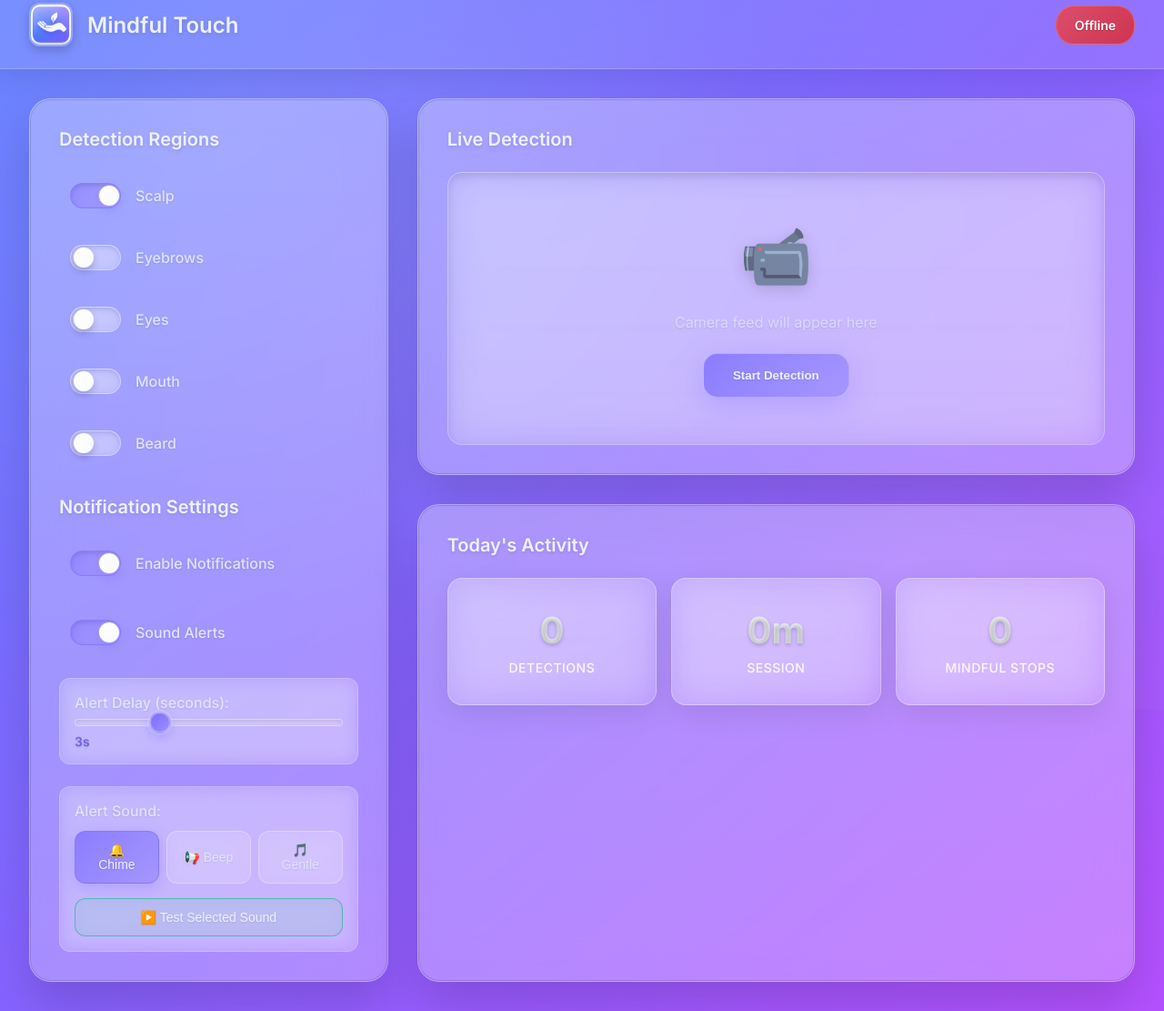
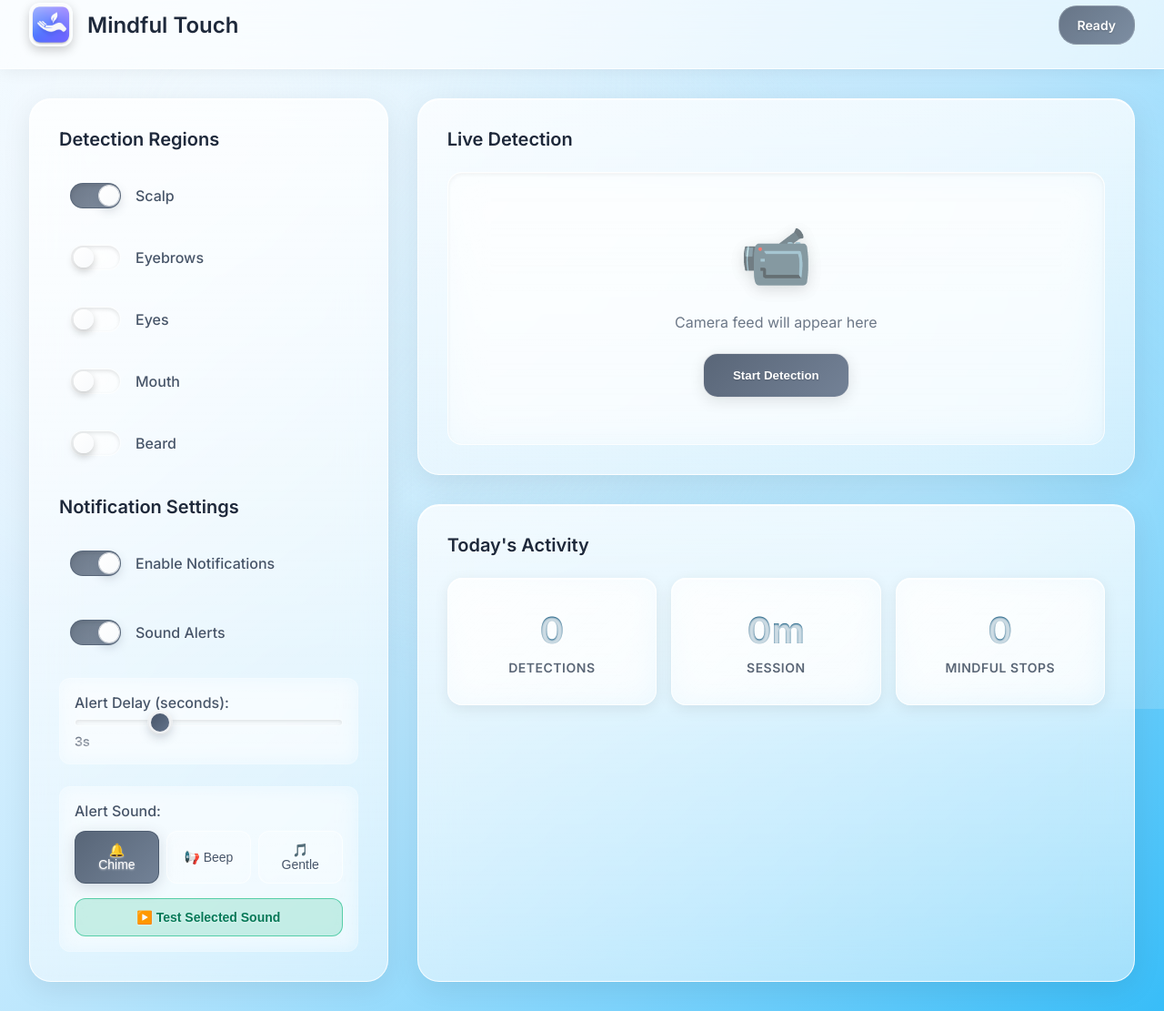
Before and after one commit to maniatisni/mindful-touch, a website: page frontend/ui/index.html in a window 1280 px wide. Shown: the part 21-1132 px from the top of the page at 91% size. Drawn offline with Linux system fonts and the light colour scheme.

Commit message:
fix: improve color scheme and UI

```diff
--- a/frontend/ui/index.html
+++ b/frontend/ui/index.html
@@ -19,7 +19,7 @@
                 <h1>Mindful Touch</h1>
             </div>
             <div class="status">
-                <span id="connection-status" class="status-indicator offline">Offline</span>
+                <span id="connection-status" class="status-indicator offline">Ready</span>
             </div>
         </header>
 
--- a/frontend/ui/main.js
+++ b/frontend/ui/main.js
@@ -414,10 +414,10 @@ class MindfulTouchApp {
     updateConnectionStatus(isConnected) {
         const statusElement = document.getElementById('connection-status');
         if (isConnected) {
-            statusElement.textContent = 'Connected';
+            statusElement.textContent = 'Active';
             statusElement.className = 'status-indicator online';
         } else {
-            statusElement.textContent = 'Offline';
+            statusElement.textContent = 'Ready';
             statusElement.className = 'status-indicator offline';
         }
     }
--- a/frontend/ui/style.css
+++ b/frontend/ui/style.css
@@ -8,41 +8,41 @@
 
 body {
     font-family: 'Inter', -apple-system, BlinkMacSystemFont, 'Segoe UI', Roboto, sans-serif;
-    background: linear-gradient(to bottom right, #5f7eff 0%, #8663ff 50%, #b550ff 100%);
-    color: #eef1ff;
+    background: linear-gradient(135deg, #f0f9ff 0%, #e0f2fe 25%, #bae6fd 50%, #7dd3fc 75%, #38bdf8 100%);
+    color: #1e293b;
     min-height: 100vh;
     overflow-x: hidden;
 }
 
 /* Glass utility classes */
 .glass-card {
-    background: rgba(255, 255, 255, 0.25);
-    background-image: linear-gradient(180deg, rgba(255, 255, 255, 0.08), rgba(255, 255, 255, 0.03));
-    backdrop-filter: blur(20px);
-    -webkit-backdrop-filter: blur(20px);
-    border: 1px solid rgba(255, 255, 255, 0.20);
+    background: rgba(255, 255, 255, 0.4);
+    background-image: linear-gradient(180deg, rgba(255, 255, 255, 0.6), rgba(255, 255, 255, 0.2));
+    backdrop-filter: blur(24px);
+    -webkit-backdrop-filter: blur(24px);
+    border: 1px solid rgba(255, 255, 255, 0.8);
     border-radius: 24px;
-    box-shadow: 0 25px 50px rgba(0, 0, 0, 0.15), inset 0 0 0 1px rgba(0, 0, 0, 0.15);
+    box-shadow: 0 8px 32px rgba(0, 0, 0, 0.08), inset 0 1px 0 rgba(255, 255, 255, 0.9);
 }
 
 .glass-btn {
-    background: rgba(123, 109, 255, 0.2);
+    background: rgba(71, 85, 105, 0.15);
     backdrop-filter: blur(20px);
     -webkit-backdrop-filter: blur(20px);
-    border: 1px solid rgba(255, 255, 255, 0.2);
+    border: 1px solid rgba(255, 255, 255, 0.6);
     border-radius: 16px;
     padding: 12px 24px;
-    color: #eef1ff;
+    color: #475569;
     font-weight: 500;
     cursor: pointer;
     transition: all 0.3s cubic-bezier(0.4, 0, 0.2, 1);
-    box-shadow: 0 8px 32px rgba(0, 0, 0, 0.1);
+    box-shadow: 0 4px 16px rgba(0, 0, 0, 0.05);
 }
 
 .glass-btn:hover {
-    background: rgba(123, 109, 255, 0.3);
+    background: rgba(71, 85, 105, 0.25);
     transform: translateY(-2px);
-    box-shadow: 0 12px 40px rgba(0, 0, 0, 0.15);
+    box-shadow: 0 8px 24px rgba(0, 0, 0, 0.1);
 }
 
 .glass-btn:active {
@@ -57,15 +57,15 @@ body {
 
 /* Header */
 .header {
-    background: rgba(255, 255, 255, 0.1);
+    background: rgba(255, 255, 255, 0.6);
     backdrop-filter: blur(40px);
     -webkit-backdrop-filter: blur(40px);
-    border-bottom: 1px solid rgba(255, 255, 255, 0.2);
+    border-bottom: 1px solid rgba(255, 255, 255, 0.8);
     padding: 1.5rem 2rem;
     display: flex;
     justify-content: space-between;
     align-items: center;
-    box-shadow: 0 8px 32px rgba(0, 0, 0, 0.1);
+    box-shadow: 0 4px 16px rgba(0, 0, 0, 0.05);
     position: sticky;
     top: 0;
     z-index: 100;
@@ -88,8 +88,8 @@ body {
 .logo h1 {
     font-size: 1.5rem;
     font-weight: 600;
-    color: #eef1ff;
-    text-shadow: 0 2px 4px rgba(0, 0, 0, 0.1);
+    color: #1e293b;
+    text-shadow: 0 1px 2px rgba(255, 255, 255, 0.8);
 }
 
 .status-indicator {
@@ -139,29 +139,29 @@ body {
 
 /* Panel Styles */
 section {
-    background: rgba(255, 255, 255, 0.25);
-    background-image: linear-gradient(180deg, rgba(255, 255, 255, 0.08), rgba(255, 255, 255, 0.03));
-    backdrop-filter: blur(20px);
-    -webkit-backdrop-filter: blur(20px);
+    background: rgba(255, 255, 255, 0.4);
+    background-image: linear-gradient(180deg, rgba(255, 255, 255, 0.6), rgba(255, 255, 255, 0.2));
+    backdrop-filter: blur(24px);
+    -webkit-backdrop-filter: blur(24px);
     border-radius: 24px;
     padding: 2rem;
-    box-shadow: 0 25px 50px rgba(0, 0, 0, 0.15), inset 0 0 0 1px rgba(0, 0, 0, 0.15);
-    border: 1px solid rgba(255, 255, 255, 0.20);
+    box-shadow: 0 8px 32px rgba(0, 0, 0, 0.08), inset 0 1px 0 rgba(255, 255, 255, 0.9);
+    border: 1px solid rgba(255, 255, 255, 0.8);
     transition: all 0.3s cubic-bezier(0.4, 0, 0.2, 1);
 }
 
 section:hover {
     transform: translateY(-4px);
-    box-shadow: 0 35px 70px rgba(0, 0, 0, 0.2), 0 0 0 1px rgba(255, 255, 255, 0.15);
-    background: rgba(255, 255, 255, 0.2);
+    box-shadow: 0 12px 40px rgba(0, 0, 0, 0.12), inset 0 1px 0 rgba(255, 255, 255, 1);
+    background: rgba(255, 255, 255, 0.5);
 }
 
 section h2 {
     font-size: 1.25rem;
     font-weight: 600;
-    color: #eef1ff;
+    color: #1e293b;
     margin-bottom: 1.5rem;
-    text-shadow: 0 2px 4px rgba(0, 0, 0, 0.1);
+    text-shadow: 0 1px 2px rgba(255, 255, 255, 0.8);
 }
 
 /* Region Controls */
@@ -187,8 +187,8 @@ section h2 {
 
 .region-label {
     font-weight: 500;
-    color: #e0e4ff;
-    text-shadow: 0 1px 2px rgba(0, 0, 0, 0.1);
+    color: #475569;
+    text-shadow: 0 1px 2px rgba(255, 255, 255, 0.6);
 }
 
 /* Glass Toggle Switch */
@@ -235,21 +235,21 @@ section h2 {
 }
 
 input:checked + .slider {
-    background: linear-gradient(135deg, rgba(123, 109, 255, 0.6) 0%, rgba(157, 141, 255, 0.6) 100%);
-    border-color: rgba(123, 109, 255, 0.5);
+    background: linear-gradient(135deg, rgba(71, 85, 105, 0.8) 0%, rgba(100, 116, 139, 0.8) 100%);
+    border-color: rgba(71, 85, 105, 0.6);
 }
 
 input:checked + .slider:before {
     transform: translateX(28px);
-    box-shadow: 0 4px 12px rgba(123, 109, 255, 0.4), 0 0 0 1px rgba(255, 255, 255, 0.2);
+    box-shadow: 0 4px 12px rgba(71, 85, 105, 0.3), 0 0 0 1px rgba(255, 255, 255, 0.8);
 }
 
 /* Camera Container */
 .camera-container {
-    background: rgba(255, 255, 255, 0.1);
+    background: rgba(255, 255, 255, 0.3);
     backdrop-filter: blur(20px);
     -webkit-backdrop-filter: blur(20px);
-    border: 1px solid rgba(255, 255, 255, 0.2);
+    border: 1px solid rgba(255, 255, 255, 0.7);
     border-radius: 16px;
     padding: 2rem;
     text-align: center;
@@ -257,7 +257,7 @@ input:checked + .slider:before {
     display: flex;
     align-items: center;
     justify-content: center;
-    box-shadow: inset 0 4px 8px rgba(0, 0, 0, 0.1);
+    box-shadow: inset 0 2px 4px rgba(0, 0, 0, 0.05), inset 0 1px 0 rgba(255, 255, 255, 0.9);
 }
 
 #camera-placeholder {
@@ -273,24 +273,24 @@ input:checked + .slider:before {
 }
 
 .primary-button {
-    background: linear-gradient(135deg, rgba(123, 109, 255, 0.8) 0%, rgba(157, 141, 255, 0.8) 100%);
+    background: linear-gradient(135deg, rgba(71, 85, 105, 0.9) 0%, rgba(100, 116, 139, 0.9) 100%);
     backdrop-filter: blur(20px);
     -webkit-backdrop-filter: blur(20px);
-    border: 1px solid rgba(255, 255, 255, 0.3);
-    color: #eef1ff;
+    border: 1px solid rgba(255, 255, 255, 0.8);
+    color: #ffffff;
     padding: 1rem 2rem;
     border-radius: 16px;
     font-weight: 600;
     cursor: pointer;
     transition: all 0.3s cubic-bezier(0.4, 0, 0.2, 1);
-    box-shadow: 0 8px 32px rgba(123, 109, 255, 0.3);
-    text-shadow: 0 1px 2px rgba(0, 0, 0, 0.1);
+    box-shadow: 0 4px 16px rgba(0, 0, 0, 0.1);
+    text-shadow: 0 1px 2px rgba(0, 0, 0, 0.2);
 }
 
 .primary-button:hover {
     transform: translateY(-4px) scale(1.02);
-    box-shadow: 0 12px 40px rgba(157, 141, 255, 0.4);
-    background: linear-gradient(135deg, rgba(123, 109, 255, 0.9) 0%, rgba(157, 141, 255, 0.9) 100%);
+    box-shadow: 0 8px 24px rgba(0, 0, 0, 0.15);
+    background: linear-gradient(135deg, rgba(71, 85, 105, 1) 0%, rgba(100, 116, 139, 1) 100%);
 }
 
 .primary-button:active {
@@ -305,30 +305,30 @@ input:checked + .slider:before {
 }
 
 .stat-card {
-    background: linear-gradient(135deg, rgba(255, 255, 255, 0.2) 0%, rgba(255, 255, 255, 0.05) 100%);
-    backdrop-filter: blur(20px);
-    -webkit-backdrop-filter: blur(20px);
-    border: 1px solid rgba(255, 255, 255, 0.3);
-    color: white;
+    background: linear-gradient(135deg, rgba(255, 255, 255, 0.6) 0%, rgba(255, 255, 255, 0.3) 100%);
+    backdrop-filter: blur(16px);
+    -webkit-backdrop-filter: blur(16px);
+    border: 1px solid rgba(255, 255, 255, 0.8);
+    color: #1e293b;
     padding: 2rem;
     border-radius: 16px;
     text-align: center;
-    box-shadow: 0 8px 32px rgba(0, 0, 0, 0.1);
+    box-shadow: 0 4px 16px rgba(0, 0, 0, 0.08), inset 0 1px 0 rgba(255, 255, 255, 0.9);
     transition: all 0.3s cubic-bezier(0.4, 0, 0.2, 1);
 }
 
 .stat-card:hover {
     transform: translateY(-4px);
-    box-shadow: 0 12px 40px rgba(0, 0, 0, 0.15);
-    background: linear-gradient(135deg, rgba(255, 255, 255, 0.25) 0%, rgba(255, 255, 255, 0.1) 100%);
+    box-shadow: 0 8px 24px rgba(0, 0, 0, 0.12), inset 0 1px 0 rgba(255, 255, 255, 1);
+    background: linear-gradient(135deg, rgba(255, 255, 255, 0.7) 0%, rgba(255, 255, 255, 0.4) 100%);
 }
 
 .stat-number {
     font-size: 2.5rem;
     font-weight: 700;
     margin-bottom: 0.5rem;
-    text-shadow: 0 2px 4px rgba(0, 0, 0, 0.2);
-    background: linear-gradient(135deg, #ffffff 0%, #e2e8f0 100%);
+    text-shadow: 0 1px 2px rgba(255, 255, 255, 0.8);
+    background: linear-gradient(135deg, #0c4a6e 0%, #075985 100%);
     -webkit-background-clip: text;
     -webkit-text-fill-color: transparent;
     background-clip: text;
@@ -336,10 +336,12 @@ input:checked + .slider:before {
 
 .stat-label {
     font-size: 0.875rem;
-    opacity: 0.9;
+    opacity: 0.8;
     text-transform: uppercase;
     letter-spacing: 0.5px;
-    font-weight: 500;
+    font-weight: 600;
+    color: #334155;
+    text-shadow: 0 1px 2px rgba(255, 255, 255, 0.6);
 }
 
 /* Notification Panel Styles */
@@ -365,8 +367,8 @@ input:checked + .slider:before {
 
 .setting-label {
     font-weight: 500;
-    color: #e0e4ff;
-    text-shadow: 0 1px 2px rgba(0, 0, 0, 0.1);
+    color: #475569;
+    text-shadow: 0 1px 2px rgba(255, 255, 255, 0.6);
 }
 
 .delay-setting {
@@ -399,34 +401,34 @@ input:checked + .slider:before {
     width: 24px;
     height: 24px;
     border-radius: 50%;
-    background: linear-gradient(135deg, #7b6dff 0%, #9d8dff 100%);
+    background: linear-gradient(135deg, #475569 0%, #64748b 100%);
     cursor: pointer;
-    box-shadow: 0 4px 12px rgba(123, 109, 255, 0.4), 0 0 0 2px rgba(255, 255, 255, 0.2);
-    border: 2px solid rgba(255, 255, 255, 0.3);
+    box-shadow: 0 4px 12px rgba(71, 85, 105, 0.3), 0 0 0 2px rgba(255, 255, 255, 0.8);
+    border: 2px solid rgba(255, 255, 255, 0.9);
     transition: all 0.2s ease;
 }
 
 .delay-slider::-webkit-slider-thumb:hover {
     transform: scale(1.1);
-    box-shadow: 0 6px 16px rgba(123, 109, 255, 0.5), 0 0 0 3px rgba(255, 255, 255, 0.3);
+    box-shadow: 0 6px 16px rgba(71, 85, 105, 0.4), 0 0 0 3px rgba(255, 255, 255, 0.9);
 }
 
 .delay-slider::-moz-range-thumb {
     width: 24px;
     height: 24px;
     border-radius: 50%;
-    background: linear-gradient(135deg, #7b6dff 0%, #9d8dff 100%);
+    background: linear-gradient(135deg, #475569 0%, #64748b 100%);
     cursor: pointer;
-    border: 2px solid rgba(255, 255, 255, 0.3);
-    box-shadow: 0 4px 12px rgba(123, 109, 255, 0.4);
+    border: 2px solid rgba(255, 255, 255, 0.9);
+    box-shadow: 0 4px 12px rgba(71, 85, 105, 0.3);
 }
 
 .delay-value {
     font-weight: 600;
-    color: #eef1ff;
+    color: #475569;
     font-size: 0.875rem;
-    text-shadow: 0 1px 2px rgba(0, 0, 0, 0.2);
-    background: linear-gradient(135deg, #7b6dff 0%, #9d8dff 100%);
+    text-shadow: 0 1px 2px rgba(255, 255, 255, 0.8);
+    background: linear-gradient(135deg, #475569 0%, #64748b 100%);
     -webkit-background-clip: text;
     -webkit-text-fill-color: transparent;
     background-clip: text;
@@ -452,11 +454,11 @@ input:checked + .slider:before {
 
 .sound-select-button {
     padding: 0.75rem 1rem;
-    border: 1px solid rgba(255, 255, 255, 0.3);
-    background: rgba(255, 255, 255, 0.1);
+    border: 1px solid rgba(255, 255, 255, 0.6);
+    background: rgba(255, 255, 255, 0.2);
     backdrop-filter: blur(10px);
     -webkit-backdrop-filter: blur(10px);
-    color: #e0e4ff;
+    color: #475569;
     border-radius: 12px;
     cursor: pointer;
     font-size: 0.875rem;
@@ -464,44 +466,45 @@ input:checked + .slider:before {
     transition: all 0.3s cubic-bezier(0.4, 0, 0.2, 1);
     flex: 1;
     min-width: 80px;
-    text-shadow: 0 1px 2px rgba(0, 0, 0, 0.1);
+    text-shadow: 0 1px 2px rgba(255, 255, 255, 0.6);
 }
 
 .sound-select-button:hover {
-    border-color: rgba(123, 109, 255, 0.5);
-    background: rgba(255, 255, 255, 0.2);
+    border-color: rgba(71, 85, 105, 0.6);
+    background: rgba(255, 255, 255, 0.3);
     transform: translateY(-2px);
-    box-shadow: 0 4px 12px rgba(0, 0, 0, 0.15);
+    box-shadow: 0 4px 12px rgba(0, 0, 0, 0.1);
 }
 
 .sound-select-button.active {
-    background: linear-gradient(135deg, rgba(123, 109, 255, 0.8) 0%, rgba(157, 141, 255, 0.8) 100%);
-    color: #eef1ff;
-    border-color: rgba(123, 109, 255, 0.6);
-    box-shadow: 0 4px 16px rgba(123, 109, 255, 0.3);
+    background: linear-gradient(135deg, rgba(71, 85, 105, 0.9) 0%, rgba(100, 116, 139, 0.9) 100%);
+    color: #ffffff;
+    border-color: rgba(71, 85, 105, 0.8);
+    box-shadow: 0 4px 16px rgba(71, 85, 105, 0.2);
 }
 
 .test-sound-button {
     padding: 0.75rem 1rem;
     border: 1px solid rgba(16, 185, 129, 0.6);
-    background: rgba(16, 185, 129, 0.1);
+    background: rgba(16, 185, 129, 0.2);
     backdrop-filter: blur(10px);
     -webkit-backdrop-filter: blur(10px);
-    color: #eef1ff;
+    color: #047857;
     border-radius: 12px;
     cursor: pointer;
     font-size: 0.875rem;
-    font-weight: 500;
+    font-weight: 600;
     transition: all 0.3s cubic-bezier(0.4, 0, 0.2, 1);
     margin-top: 0.25rem;
-    text-shadow: 0 1px 2px rgba(0, 0, 0, 0.1);
+    text-shadow: 0 1px 2px rgba(255, 255, 255, 0.5);
 }
 
 .test-sound-button:hover {
-    background: rgba(16, 185, 129, 0.2);
+    background: rgba(16, 185, 129, 0.3);
     border-color: rgba(16, 185, 129, 0.8);
     transform: translateY(-2px);
     box-shadow: 0 4px 12px rgba(16, 185, 129, 0.3);
+    color: #065f46;
 }
 
 /* Responsive */
@@ -541,9 +544,9 @@ input:checked + .slider:before {
 
 /* Enhanced glass card hover effects */
 .glass-card:hover {
-    background: rgba(255, 255, 255, 0.3);
-    border-color: rgba(255, 255, 255, 0.3);
-    box-shadow: 0 35px 70px rgba(0, 0, 0, 0.2), inset 0 0 0 1px rgba(255, 255, 255, 0.2);
+    background: rgba(255, 255, 255, 0.5);
+    border-color: rgba(255, 255, 255, 0.9);
+    box-shadow: 0 12px 40px rgba(0, 0, 0, 0.1), inset 0 1px 0 rgba(255, 255, 255, 1);
 }
 
 /* Subtle background texture */
@@ -555,9 +558,9 @@ body::before {
     right: 0;
     bottom: 0;
     background:
-        radial-gradient(circle at 20% 20%, rgba(255, 255, 255, 0.1) 0%, transparent 50%),
-        radial-gradient(circle at 80% 80%, rgba(255, 255, 255, 0.05) 0%, transparent 50%),
-        radial-gradient(circle at 40% 40%, rgba(255, 255, 255, 0.03) 0%, transparent 50%);
+        radial-gradient(circle at 20% 20%, rgba(255, 255, 255, 0.5) 0%, transparent 50%),
+        radial-gradient(circle at 80% 80%, rgba(255, 255, 255, 0.3) 0%, transparent 50%),
+        radial-gradient(circle at 40% 40%, rgba(186, 230, 253, 0.4) 0%, transparent 50%);
     pointer-events: none;
     z-index: 1;
 }
@@ -568,10 +571,10 @@ body::before {
 }
 
 #camera-placeholder p {
-    color: rgba(224, 228, 255, 0.8);
+    color: rgba(71, 85, 105, 0.8);
     font-size: 1rem;
     margin: 0.5rem 0;
-    text-shadow: 0 1px 2px rgba(0, 0, 0, 0.1);
+    text-shadow: 0 1px 2px rgba(255, 255, 255, 0.6);
 }
 
 /* Scrollbar Styling */
@@ -666,6 +669,6 @@ input:focus,
 }
 
 .status-indicator.offline {
-    background: linear-gradient(135deg, rgba(239, 68, 68, 0.8) 0%, rgba(220, 38, 38, 0.8) 100%);
+    background: linear-gradient(135deg, rgba(71, 85, 105, 0.8) 0%, rgba(100, 116, 139, 0.8) 100%);
     color: white;
 }
```
Also changed, not shown: 1 other file.
